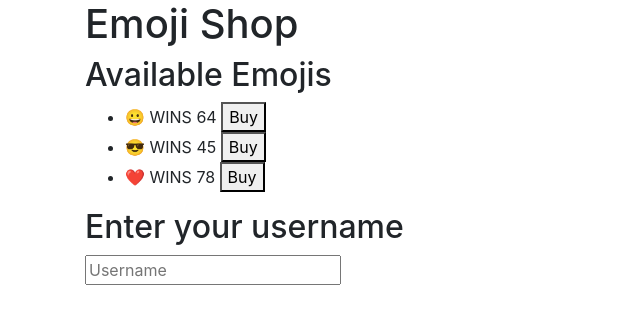
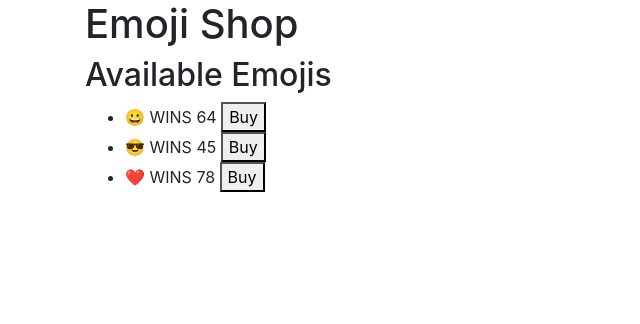
Before and after one commit to Endroe/webprog23_final, a PHP site: page /shop.php in a window 1280 px wide. Shown: the part 56-380 px from the top of the page, without its empty margins (0-640 px from the left). Run offline with PHP 8.4, Linux system fonts and the light colour scheme.

Commit message:
tiny changes to shop.php

```diff
--- a/final/shop.php
+++ b/final/shop.php
@@ -1,4 +1,5 @@
 <?php include 'tpl/head.php'; ?>
+
     <h1>Emoji Shop</h1>
 
     <h2>Available Emojis</h2>
@@ -9,9 +10,6 @@
         <!-- Add more emoji items -->
     </ul>
 
-    <h2>Enter your username</h2>
-    <input type="text" id="username-input" placeholder="Username">
-
     <!-- <script src="shop.js"></script> For checking how many wins a player has and what the player can purchase; once purchase done, substract the amount of wins from players total wins.-->
 </body>
 
```
